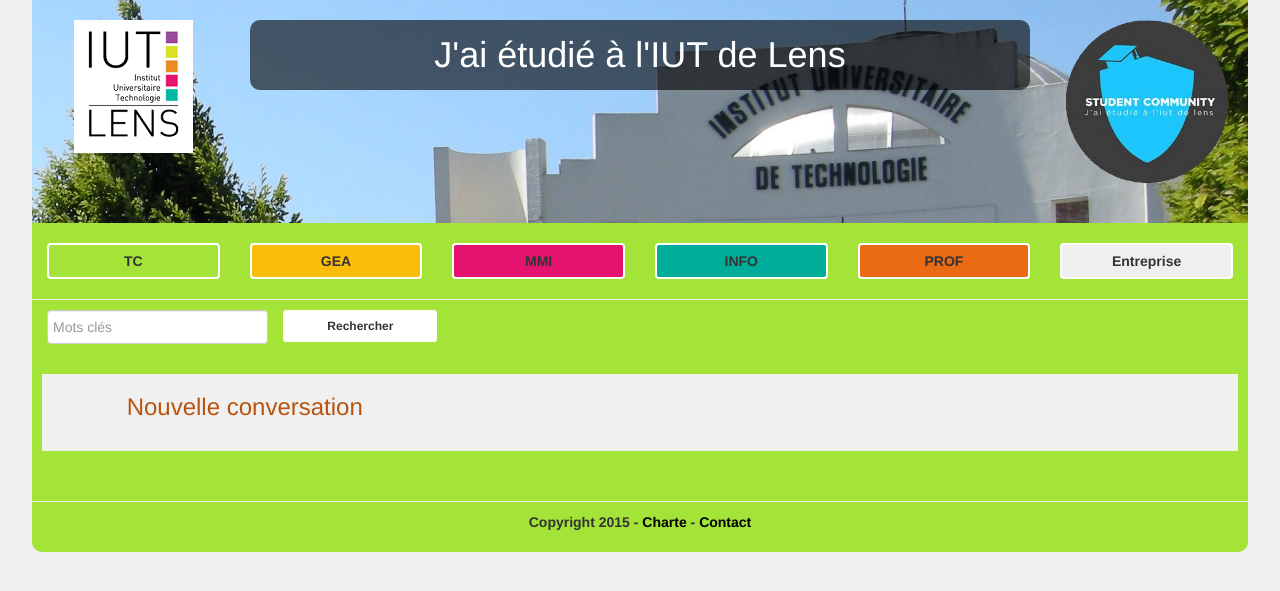
After one commit to Babanar/SiteEtudiantIUTdeLens, a PHP site: template site/application/view/forum/newConv.php in a window 1280 px wide. The commit adds this page. Shown: the top 591 px of the page. Run offline with PHP 8.4, Linux system fonts and the light colour scheme; the template is opened without the code that fills it, so the values that code supplies are empty; some libraries are stand-ins or nearby versions.

Commit message:
entreprises.class : enlever un "$" en trop index forum : fermeture de div mal fermée + indentation ajout de la vue nouveau tpic (conversation pour le forum

```diff
--- a/site/application/model/model/mymodel/tables/Entreprises.class.php
+++ b/site/application/model/model/mymodel/tables/Entreprises.class.php
@@ -28,7 +28,7 @@ class Entreprises extends Table {
                                 $pays="", $tel="", $id=false){
         parent::__construct();
         $this->nom = $nom;
-        $this->$secteurAct=$secteurAct;
+        $this->secteurAct=$secteurAct;
         $this->numSiret=$numSiret;
         $this->adresse = $adresse;
         $this->compAddr1 = $compAddr1;
--- /dev/null
+++ b/site/application/view/forum/newConv.php
@@ -0,0 +1,13 @@
+<div id="index_forum" class="col-md-10 col-md-offset-1">
+<div class="row">
+
+    <div class="row">
+      <h3>
+        <span class="titreMPage">Nouvelle conversation</span>
+      </h3>
+      <hr>
+    </div>
+
+
+</div>
+</div>
```
Also changed, not shown: site/application/view/forum/index.php (+7 -5 lines).
